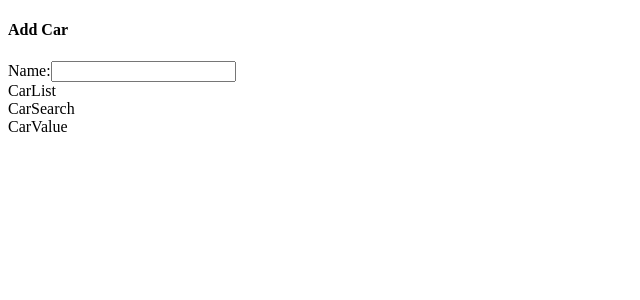
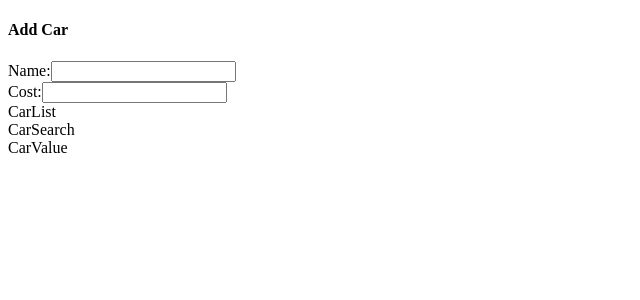
Before and after one commit to zahoorshinwari/cars-react-projcet-using-redux, a React (Create React App) app: page / in a window 1280 px wide. Shown: the top 300 px of the page, without its empty margins (0-640 px from the left). Built offline with nearby package versions, Linux system fonts and the light colour scheme.

Commit message:
updated the cost state using dispatch and useSelector

```diff
--- a/src/components/CarForm.js
+++ b/src/components/CarForm.js
@@ -1,20 +1,31 @@
 import React from 'react'
 import { useDispatch, useSelector } from 'react-redux'
-import { changeName } from '../store'
+import { changeName, changeCost } from '../store'
 
 
 function CarForm() {
 
   const dispatch = useDispatch()
 
-  // accessing the state
-  const name = useSelector((state) => {
-    return state.form.name
+  // accessing the state of name and cost
+  const { name, cost } = useSelector((state) => {
+    return {
+      name: state.form.name,
+      cost: state.form.cost
+    }
   })
 
-  // changing the state using dispatch function which is changename
+
+
+  // changing the state using dispatch function which is changeName
   const handleNameChange = (event) => {
     dispatch(changeName(event.target.value))
+  }
+
+  // changing the state using dispatch function which is changeCost
+  const handleCostChange = (event) => {
+    const carCost = parseInt(event.target.value) || 0
+    dispatch(changeCost(carCost))
   }
 
   return (
@@ -30,6 +41,17 @@
               onChange={handleNameChange }
             />
           </div>
+
+          <div className='field'>
+            <label className='label'>Cost:</label>
+            <input
+              className='input is-expanded'
+              value={cost || ''}
+              onChange={handleCostChange }
+              type='number'
+            />
+          </div>
+
         </div>
       </form>
     </div>
```
